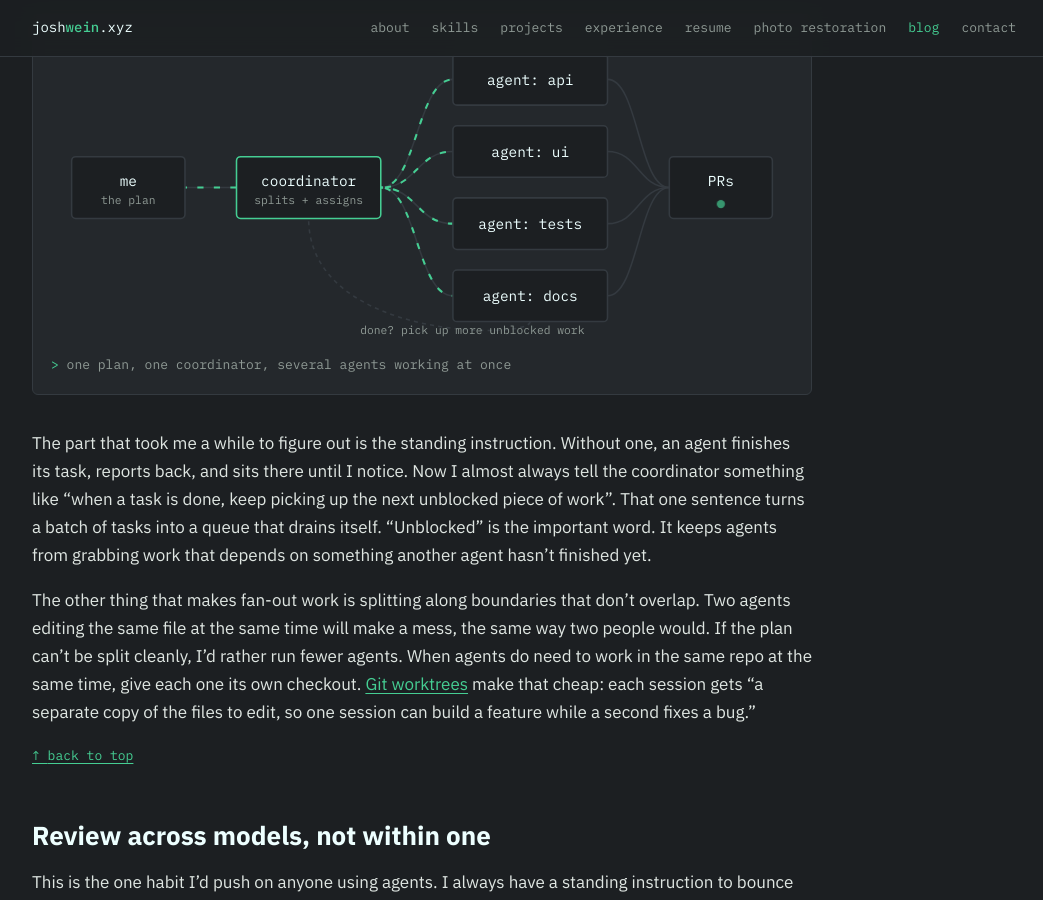
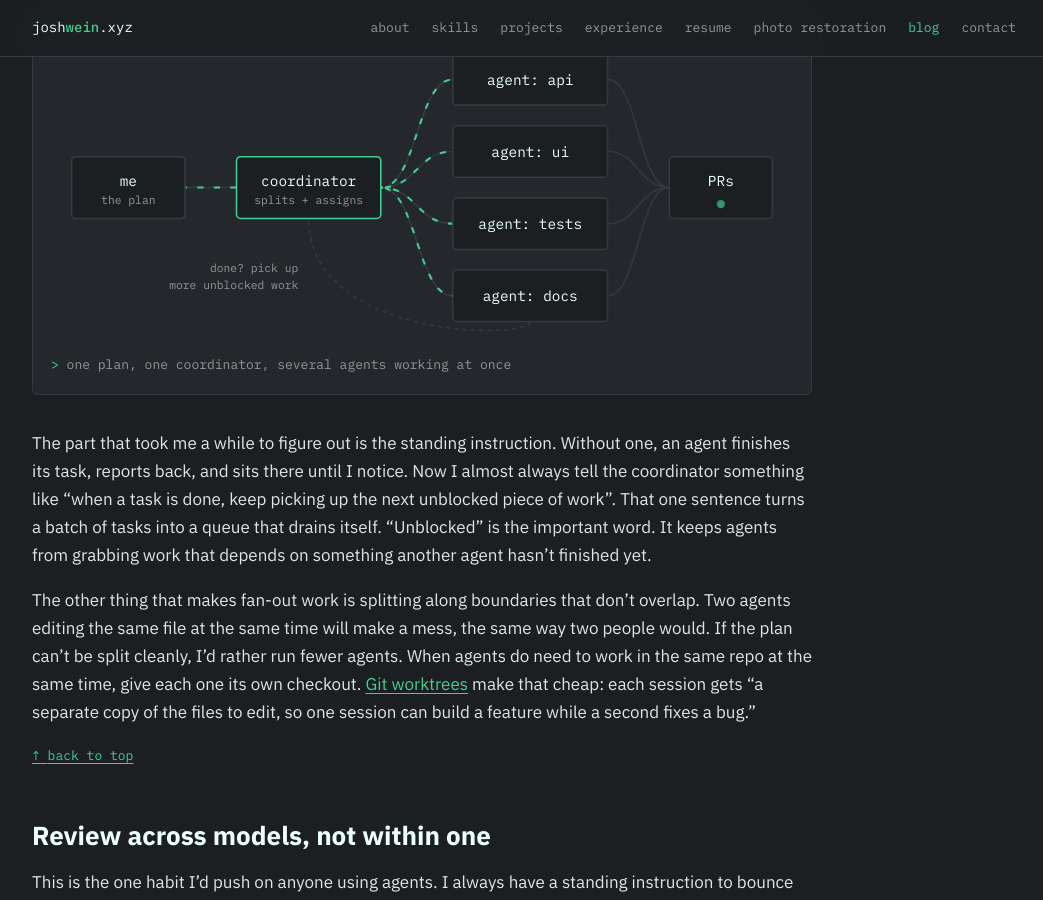
Before and after one commit to JoshWein/blog, a Jekyll site: the page built from _posts/2026-11-21-multi-agent-workflows.md, in a window 1280 px wide and 900 px high, scrolled down 2550 px. Shown: the whole window, without its empty margins (116-1159 px from the left). Built offline with Jekyll 4.4.1, drawn with Linux system fonts in a browser that asks for light colours; comment, search, counter and statistics services are not loaded.

Commit message:
Move the fan-out loop label to the left of its arc
Co-Authored-By: Claude Opus 5.5 <noreply@anthropic.com>
Claude-Session: https://claude.ai/code/session_01HtAirmGQyAcmjJao62wzYe

```diff
--- a/_posts/2026-11-21-multi-agent-workflows.md
+++ b/_posts/2026-11-21-multi-agent-workflows.md
@@ -74,7 +74,8 @@ It isn't free. When Anthropic wrote up [their multi-agent research system](https
     <path class="wire" d="M540 255 C570 255 570 150 600 150"/>
   </g>
   <path class="wire" d="M465 280 C465 298 250 298 250 180" stroke-dasharray="4 4"/>
-  <text class="sub" x="300" y="292">done? pick up more unblocked work</text>
+  <text class="sub" x="240" y="232" text-anchor="end">done? pick up</text>
+  <text class="sub" x="240" y="248" text-anchor="end">more unblocked work</text>
   <rect class="box" x="20" y="120" width="110" height="60" rx="4"/>
   <text class="lbl" x="75" y="148" text-anchor="middle">me</text>
   <text class="sub" x="75" y="166" text-anchor="middle">the plan</text>
```
